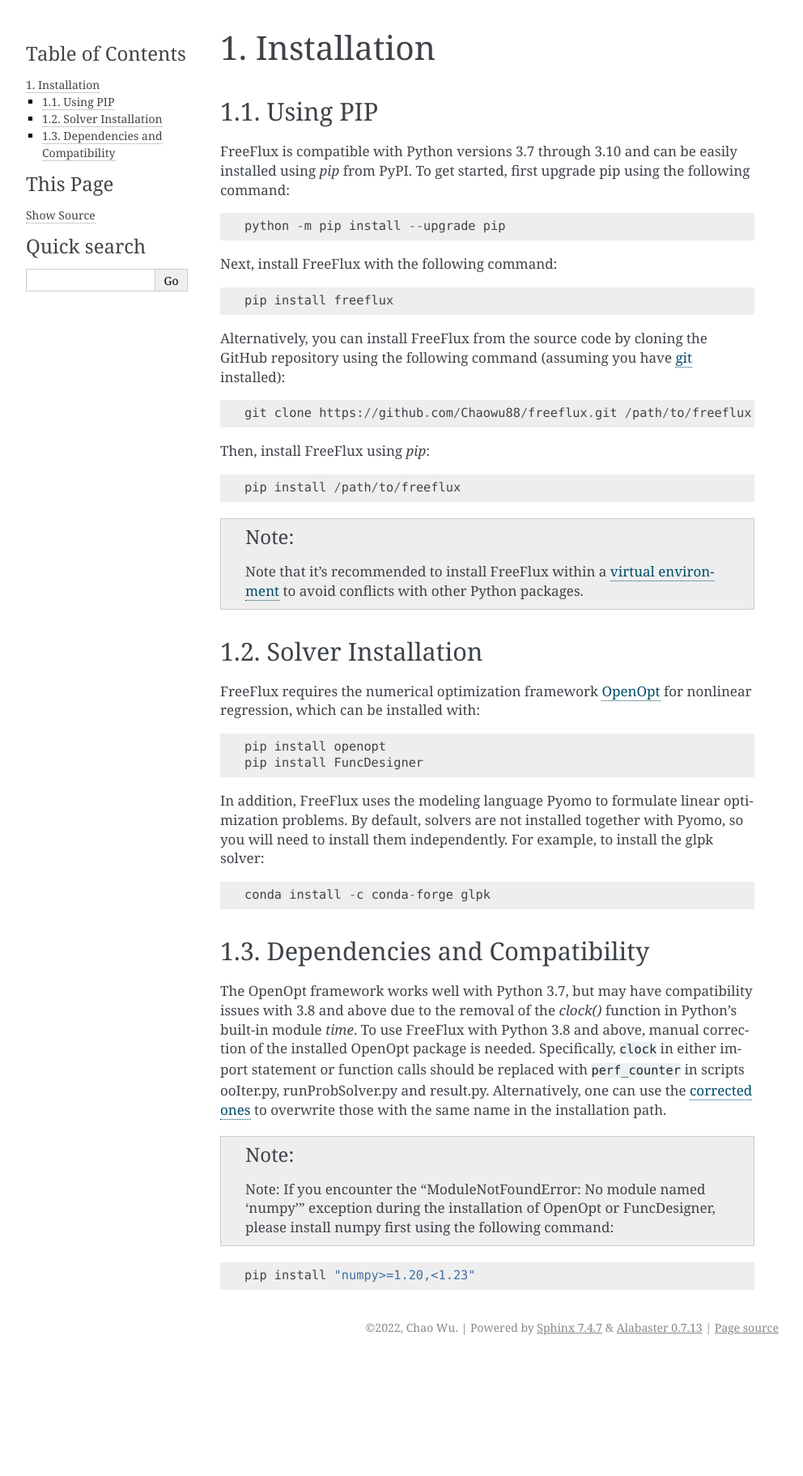
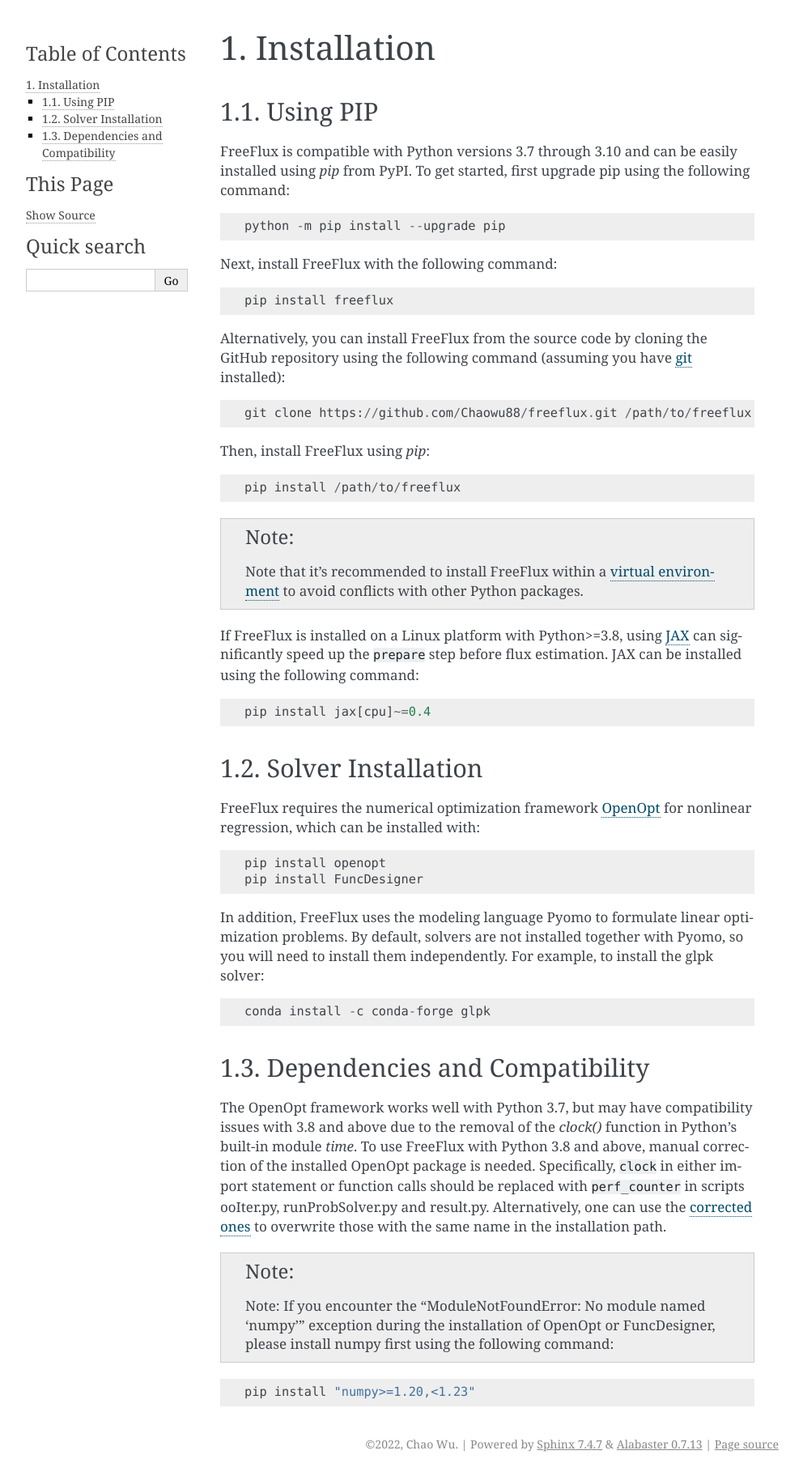
Before and after one commit to Chaowu88/freeflux, a Sphinx documentation site: the page built from docs/source/installation.rst, in a window 1280 px wide. Shown: the whole page at 81% size, without its empty margins (148-1140 px from the left). Built offline with Sphinx 7.4.7, drawn with Linux system fonts in a browser that asks for light colours; pages that are not in the unit, such as notebooks, are missing from menus; before the commit the page ends 1679 px from its top, so only the background shows below that.

Commit message:
Update installation.rst

```diff
--- a/docs/source/installation.rst
+++ b/docs/source/installation.rst
@@ -31,6 +31,12 @@
 .. Note::
   Note that it's recommended to install FreeFlux within a `virtual environment <https://docs.python.org/3.8/tutorial/venv.html>`_ to avoid conflicts with other Python packages.
 
+If FreeFlux is installed on a Linux platform with Python>=3.8, using `JAX <https://github.com/google/jax>`__ can significantly speed up the ``prepare`` step before flux estimation. JAX can be installed using the following command:
+
+.. code-block:: python
+
+  pip install jax[cpu]~=0.4
+
 Solver Installation
 -------------------
 
```
